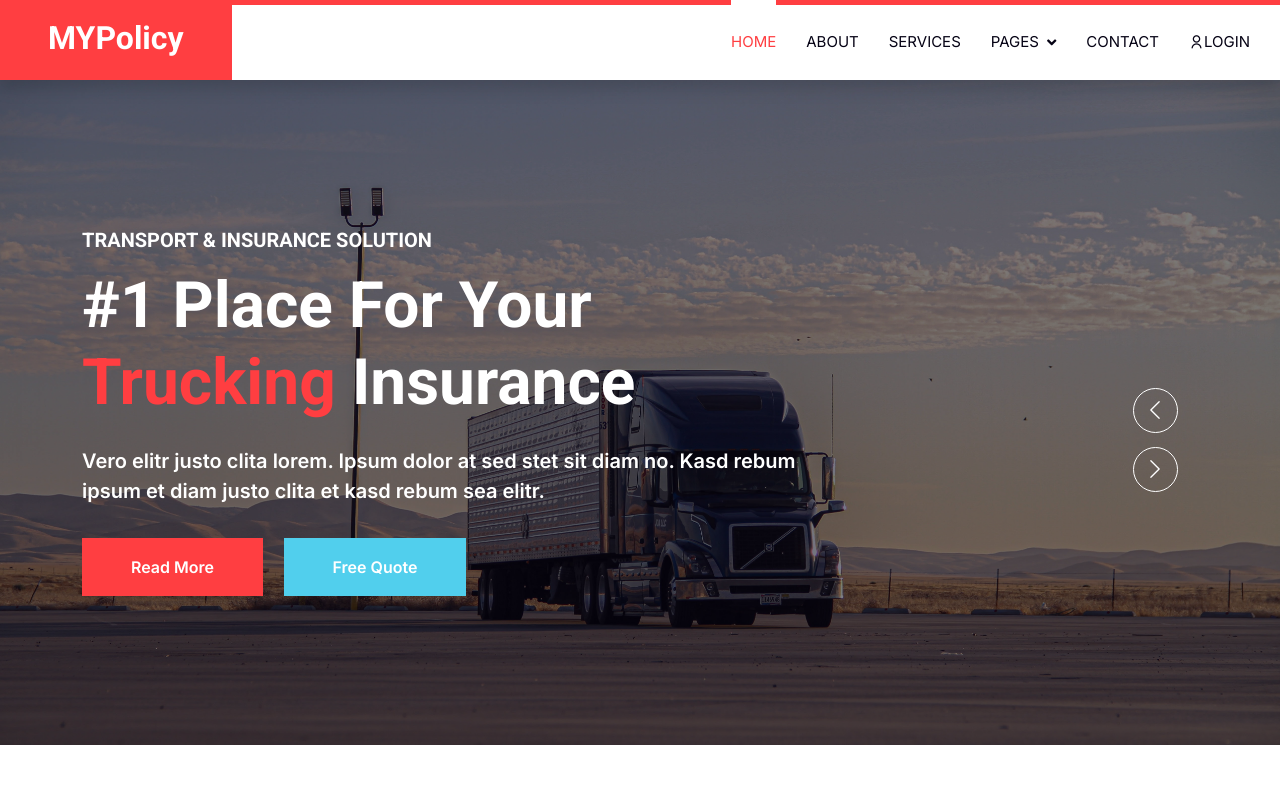
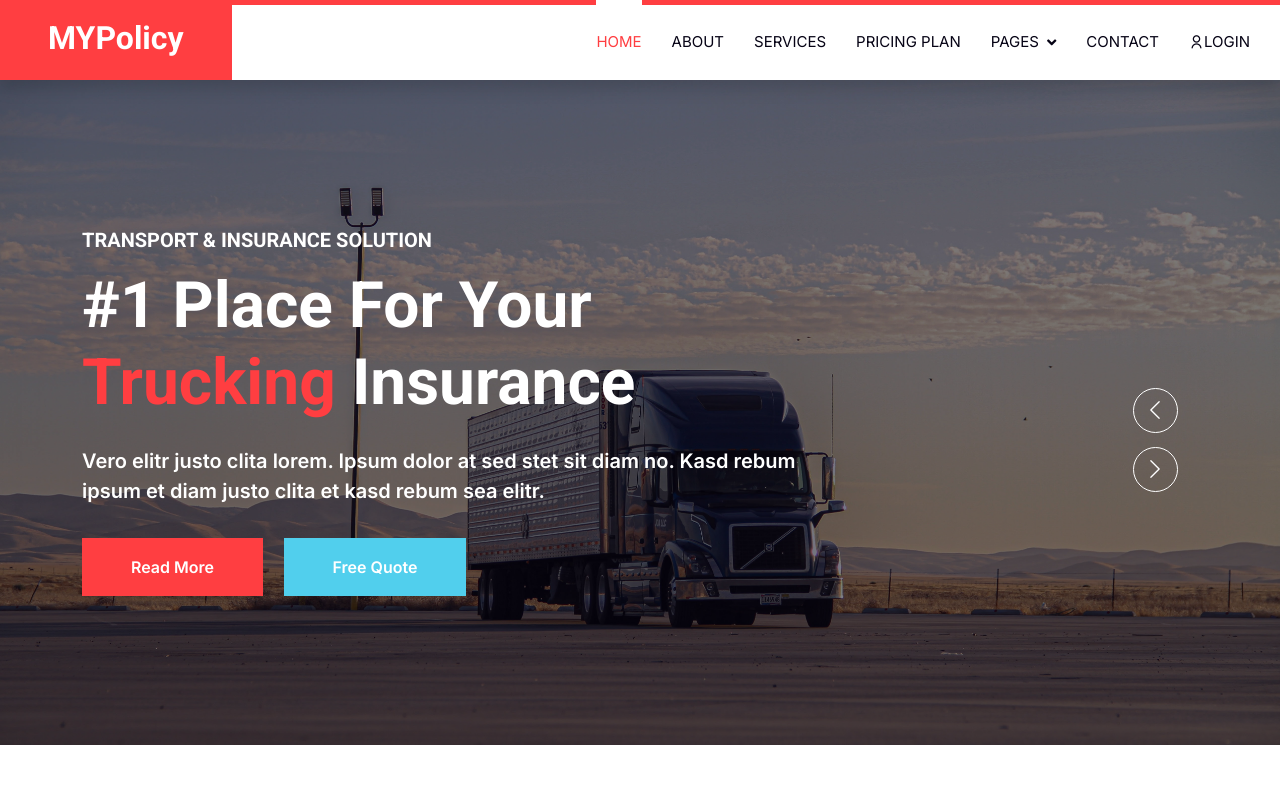
Before and after one commit to PisoftInformatic/animation-sample1, a plain HTML site: page index.html in a window 1280 px wide. Shown: the top 800 px of the page. Drawn offline with nearby package versions, Linux system fonts and the light colour scheme.

Commit message:
added pricing plan

```diff
--- a/index.html
+++ b/index.html
@@ -54,10 +54,10 @@
                 <a href="index.html" class="nav-item nav-link active">Home</a>
                 <a href="about.html" class="nav-item nav-link">About</a>
                 <a href="service.html" class="nav-item nav-link">Services</a>
+                <a href="price.html" class="nav-item nav-link">Pricing Plan</a>
                 <div class="nav-item dropdown">
                     <a href="#" class="nav-link dropdown-toggle" data-bs-toggle="dropdown">Pages</a>
                     <div class="dropdown-menu fade-up m-0">
-                        <!-- <a href="price.html" class="dropdown-item">Pricing Plan</a>  -->
                         <a href="feature.html" class="dropdown-item">Features</a>
                         <a href="quote.html" class="dropdown-item">Free Quote</a>
                         <a href="team.html" class="dropdown-item">Our Team</a>
```
